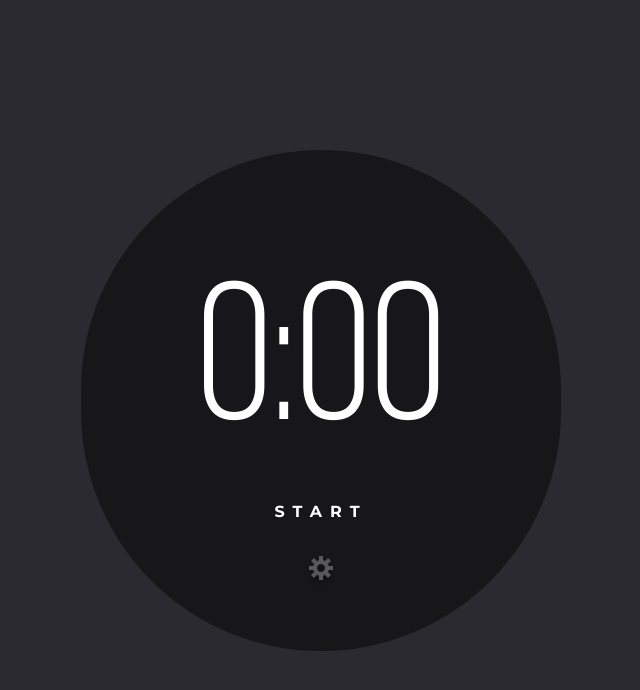
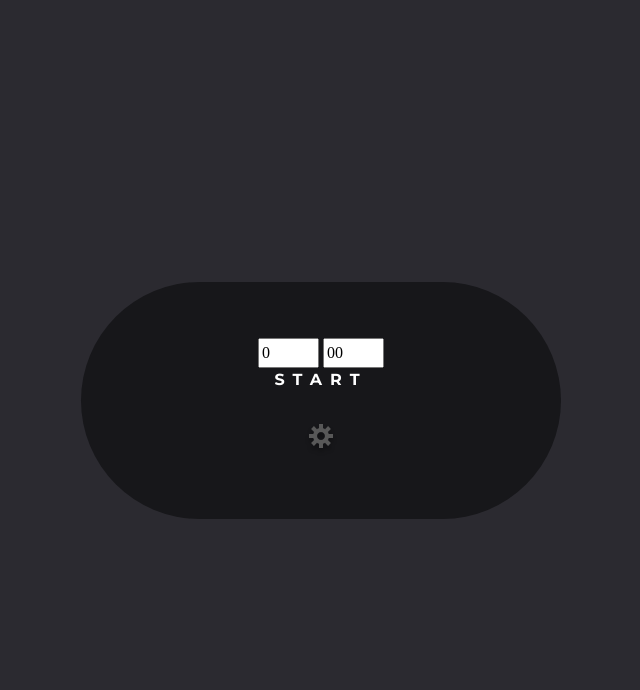
Before and after one commit to pace0033/pomodoro, a plain HTML site: page index.html in a window 1280 px wide. Shown: the whole page, without its empty margins (319-959 px from the left). Drawn offline with Linux system fonts and the light colour scheme.

Commit message:
add HTML inputs for time set functionality

```diff
--- a/index.html
+++ b/index.html
@@ -12,7 +12,11 @@
 </head>
 <body>
   <div class="timer">
-    <div class="timer-text"><span class="minutes">0</span>:<span class="seconds-tens">0</span><span class="seconds-ones">0</span></div>
+    <div class="timer-text hidden"><span class="minutes">0</span>:<span class="seconds-tens">0</span><span class="seconds-ones">0</span></div>
+    <div class="timer-input">
+      <input type="number" name="minutes-input" id="minutes-input" min="0" max="59" value="0">
+      <input type="number" name="seconds-input" id="seconds-input" min="0" max="59" value="00">
+    </div>
     <div class="start">start</div>
     <div class="stop hidden">stop</div>
     <div class="gear">
--- a/js/main.js
+++ b/js/main.js
@@ -1,6 +1,6 @@
 'use strict'
 
-let secondsOnes = 3
+let secondsOnes = 3;
 let secondsTens = 1;
 let minutes = 1;
 let intervalID;
```
